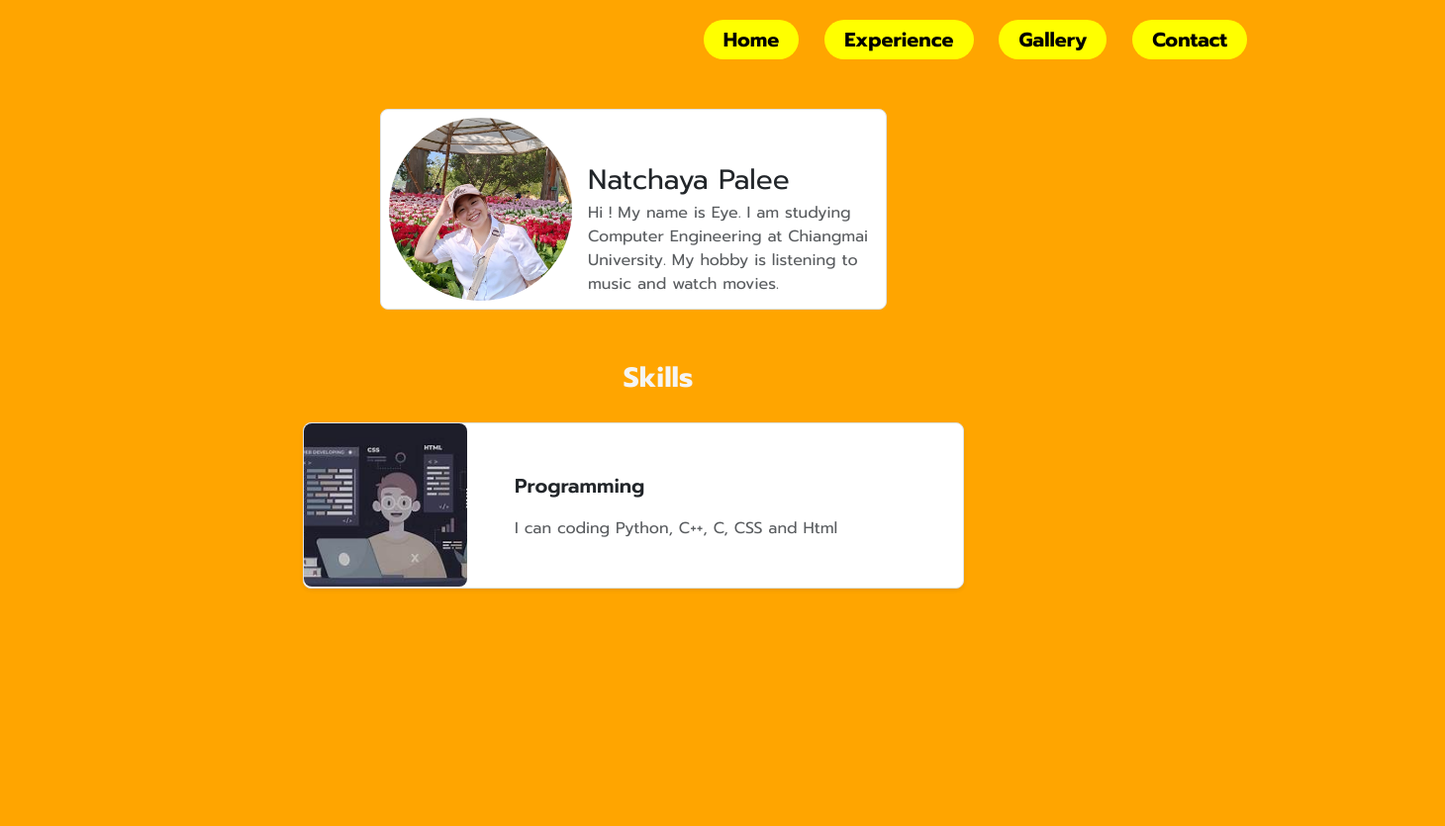
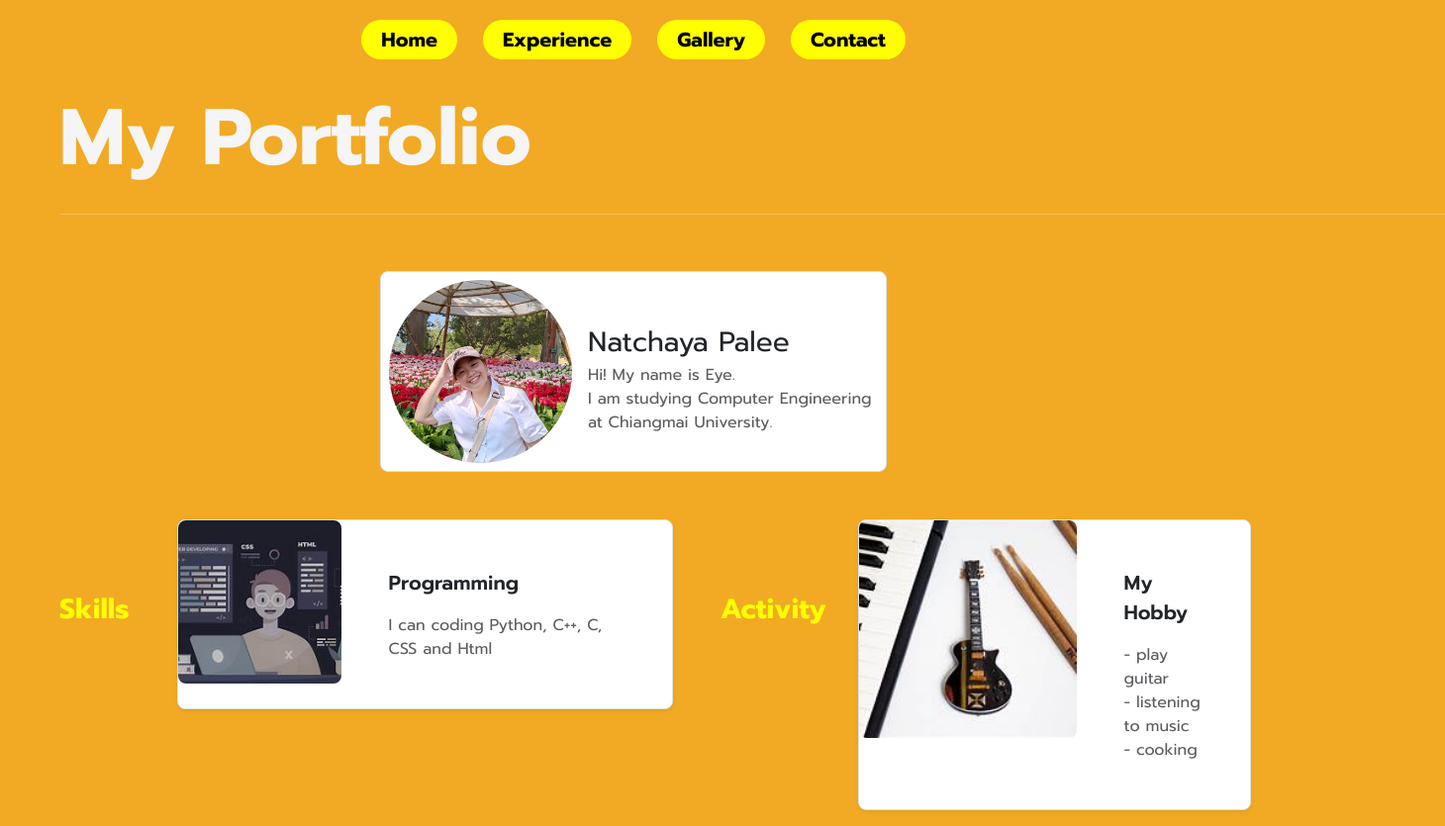
Before and after one commit to cpe207/lab03-eyenatchaya, a plain HTML site: page index.html in a window 1280 px wide. Shown: the whole page at 99% size, 1460 px wide, since content can reach past the window. Before the commit the page ends 800 px from the top, so only its background shows below. Drawn offline with nearby package versions, Linux system fonts and the light colour scheme; a web font is replaced by a local one.

Commit message:
complete

```diff
--- a/index.html
+++ b/index.html
@@ -22,21 +22,24 @@
       <a href="contact.html"><b>Contact</b></a>
 
   </p>
-    </div>
+  <div class="text ">
+  <b>My Portfolio</b><b><hr width="1400"size = 10></b></div>
+
     <div id="p1"class="border p-2 rounded-3 d-flex justify-content-align-items-center mx-auto gap-3" style="max-width: 32rem">
-    <div class="d-flex justify-content-align-items-center mx-auto gap-3" style="max-width: 700px;">
+    <div class="d-flex justify-content-align-items-center mx-auto gap-3" >
     <div>
       <img src="image\pic.jpg" class="rounded-circle" width="185" height="185" style="object-fit: cover">
     </div>
     <div class="d-none d-sm-block">
       <div class="fs-3"><br>Natchaya Palee</div>
-      <div class="text-muted">Hi ! My name is Eye. I am studying Computer Engineering at Chiangmai University. My hobby is listening to music and watch movies.</div>
+      <div class="text-muted">Hi! My name is Eye.<br> I am studying Computer Engineering at Chiangmai University.</div>
     </div>
     </div>
   </div>
 <br><br>
-    <div id="h2" class="text-center fs-3"><b>Skills</b></div><br>
-
+<div class=" d-flex justify-align-items-center mx-auto gap-3">
+    <div id="h4" class="text-center fs-3 "><b>Skills</b></div>
+    <div id="h5"></div>
     <div  style="max-width: 700px;" class="mx-auto px-3">
       <div id="p2" class="d-flex border mb-3 shadow-sm my-rounded-all rounded-3">
         <div class="my-rounded-left ">
@@ -47,5 +50,19 @@
           </div>
           </div>
         </div>
+        <br>
+    <div id="h5" class="text-center fs-3"><b>Activity</b></div>
+
+    <div  style="max-width: 700px;" class="mx-auto px-3">
+      <div id="p2" class="d-flex border mb-3 shadow-sm my-rounded-all rounded-3">
+        <div class="my-rounded-left ">
+          <img src="image\th (1).jpg" width="220px" height="220px" style="object-fit: cover" class="my-rounded-left d-none d-sm-block rounded-3"></div>
+          <div class="p-5">
+            <p class="fw-semibold fs-5">My Hobby</p>
+          <span class="text-muted">- play guitar<br>- listening to music<br>- cooking</span>
+          </div>
+          </div>
+        </div>
+        </div>
   </body>
 </html>
--- a/style/Navbar.css
+++ b/style/Navbar.css
@@ -1,10 +1,11 @@
 body{
     font-family: "Prompt";
-    background-color: orange;
+    background-position: center;
+    background-color: rgb(242, 170, 36);
 }
 .nav-links {
     margin-top:20px;
-    text-align: right;
+    text-align: center;
     margin-right: 20px;
     margin-bottom: 20px;
 }
--- /dev/null
+++ b/style/contact.css
@@ -0,0 +1,42 @@
+body {
+    font-family: "Prompt";
+    background-size: cover;
+    background-position: center;
+    margin: 0;
+
+    display: flex;
+    flex-direction: column;
+    align-items: center;
+    color: #333;
+}
+
+.portfolio-container {
+    display: flex;
+    flex-direction: row;
+    align-items: flex-start;
+    max-width: 850px;
+    width: 100%;
+    background: rgba(255, 255, 255, 0.9);
+    border-radius: 10px;
+    padding: 20px;
+
+}
+
+.portfolio-container img {
+    max-width: 300px;
+    width: 100%;
+    height: auto;
+    border-radius: 20px;
+    margin-right: 20px;
+}
+
+.portfolio-content {
+    flex: 1;
+    font-size: 25px;
+    line-height: 1.6;
+}
+
+.portfolio-content b {
+    font-size: 50px;
+    color: #007bff;
+}
--- a/style/style head.css
+++ b/style/style head.css
@@ -1,5 +1,11 @@
 #h2{
     font-size: 80px;
+    text-align: center;
     color: whitesmoke;
-    margin-left: 50px;
+
 }
+.text{
+    color: whitesmoke;
+    font-size: 80px;
+    margin-left: 60px;
+}
--- a/style/style.css
+++ b/style/style.css
@@ -9,3 +9,14 @@ margin-top:50px;
     color: black;
     font-size: 30px;
 }
+#h4{
+    color: yellow;
+    font-size: 30px;
+    margin-left: 60px;
+    margin-top:70px;
+}
+#h5{
+    color: yellow;
+    font-size: 30px;
+    margin-top: 70px;
+}
```
Also changed, not shown: contact.html (+10 -9 lines), image/IMG_20230730_165907_378.jpg (added), image/th (1).jpg (added), 1 other file.
